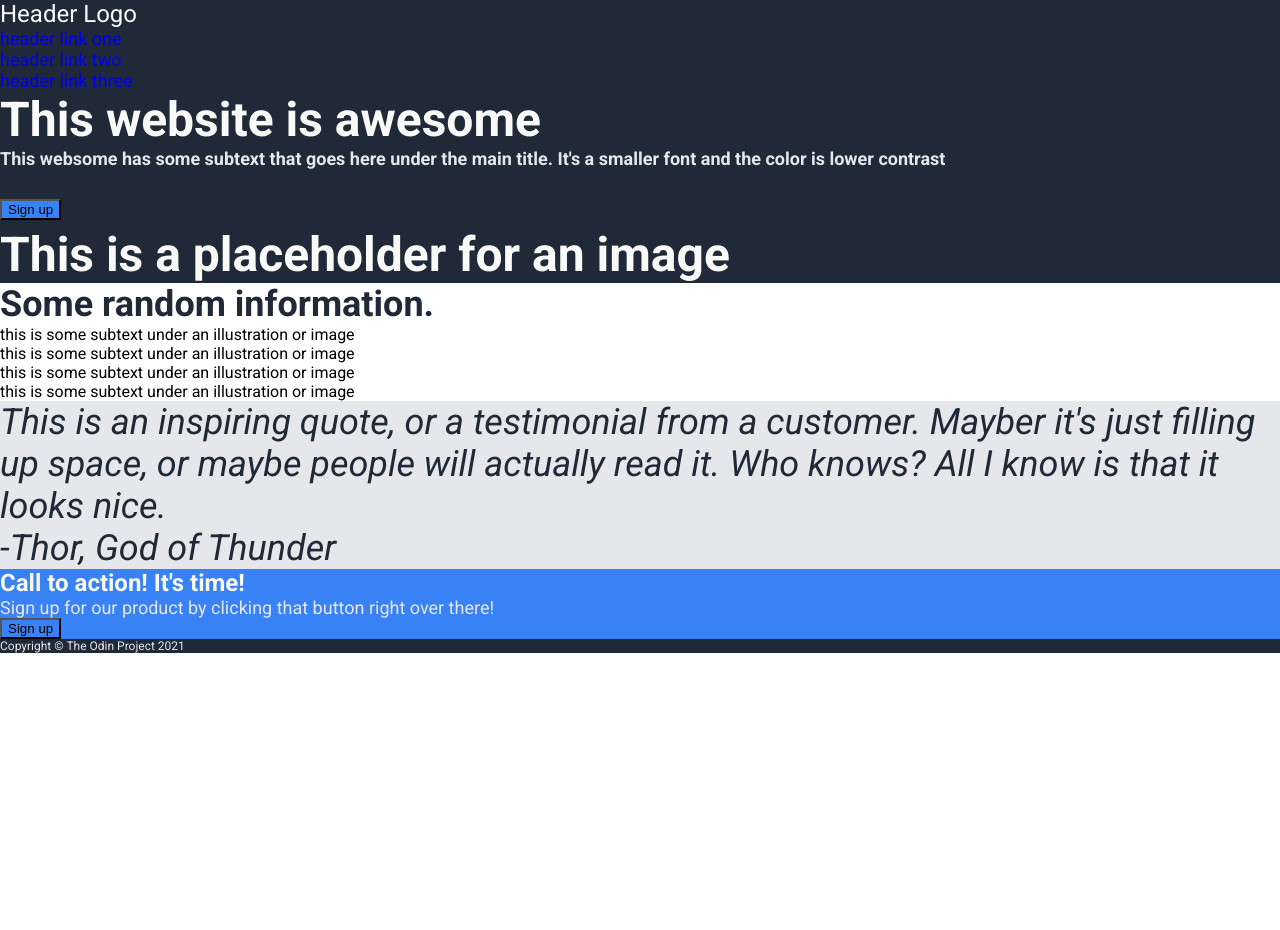
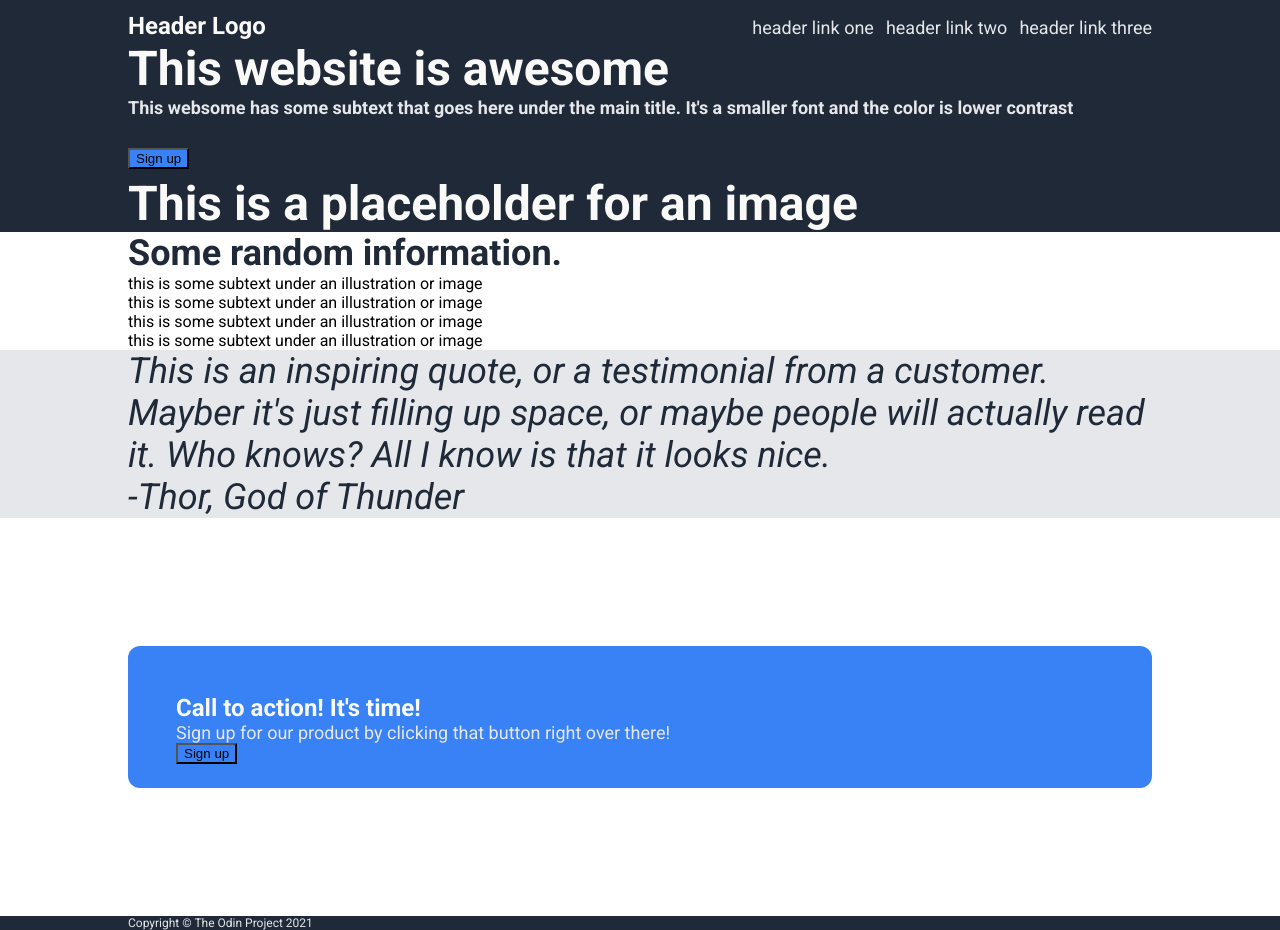
Before and after one commit to HatcherBlair/odin-landing-page, a plain HTML site: page index.html in a window 1280 px wide. Before the commit the page ends 800 px from the top, so only its background shows below. Drawn offline with Linux system fonts and the light colour scheme.

Commit message:
Added styling to header

```diff
--- a/index.html
+++ b/index.html
@@ -13,10 +13,10 @@
         <!--Header contains a logo and three links-->
         <div class="header">
             <a class="header-logo" href="./index.html">Header Logo</a>
-            <ul class="header-link">
-                <li><a href="*">header link one</a></li>
-                <li><a href="*">header link two</a></li>
-                <li><a href="*">header link three</a></li>
+            <ul class="header-link-list">
+                <li><a class="header-link" href="*">header link one</a></li>
+                <li><a class="header-link" href="*">header link two</a></li>
+                <li><a class="header-link" href="*">header link three</a></li>
             </ul>
         </div>
 
--- a/style.css
+++ b/style.css
@@ -20,19 +20,46 @@ button {
 
 /* Class stylings */
 
+.header, .hero, .content, .quote, .footer {
+    padding-left: 128px;
+    padding-right: 128px;
+}
+
+.call-to-action {
+    margin: 128px;
+    padding-top: 48px;
+    padding-left: 48px;
+    padding-right: 48px;
+    padding-bottom: 24px;
+    border-radius: 12px;
+}
+
 .header, .hero, .footer {
     background: #1F2937;
+}
+
+.header-logo {
+    font-size: 24px;
+    font-weight: 700;
+    color:#F9FAF8;
+}
+
+.header {
+    padding-top: 12px;
+    display: flex;
+    align-items: baseline;
+    justify-content: space-between;
+}
+
+.header-link-list {
+    display: flex;
+    gap: 12px;
 }
 
 .hero {
     font-size: 48px;
     font-weight: bolder;
     color: #F9FAF8;
-}
-
-.header-logo {
-    font-size: 24px;
-    color:#F9FAF8;
 }
 
 .secondary-text, .header-link {
```
